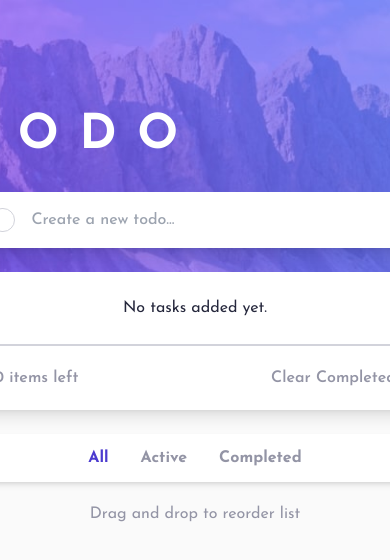
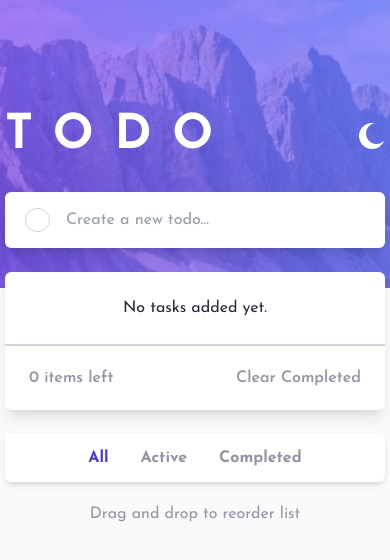
Before and after one commit to enzomazzariol/todo-app, a React (Vite) app: page / in a window 390 px wide. Shown: the top 560 px of the page. Built offline with nearby package versions, Linux system fonts and the light colour scheme.

Commit message:
fix width mobile

```diff
--- a/src/App.jsx
+++ b/src/App.jsx
@@ -65,7 +65,7 @@ function App() {
         className="h-72 w-full object-cover"
       />
 
-      <div className="absolute top-28 left-1/2 -translate-x-1/2 w-[450px] lg:w-2/5 flex flex-col justify-center items-center">
+      <div className="absolute top-28 left-1/2 -translate-x-1/2 w-[380px] sm:w-[500px] lg:w-2/5 flex flex-col justify-center items-center">
         <Title
           text="TODO"
           theme={theme}
```
